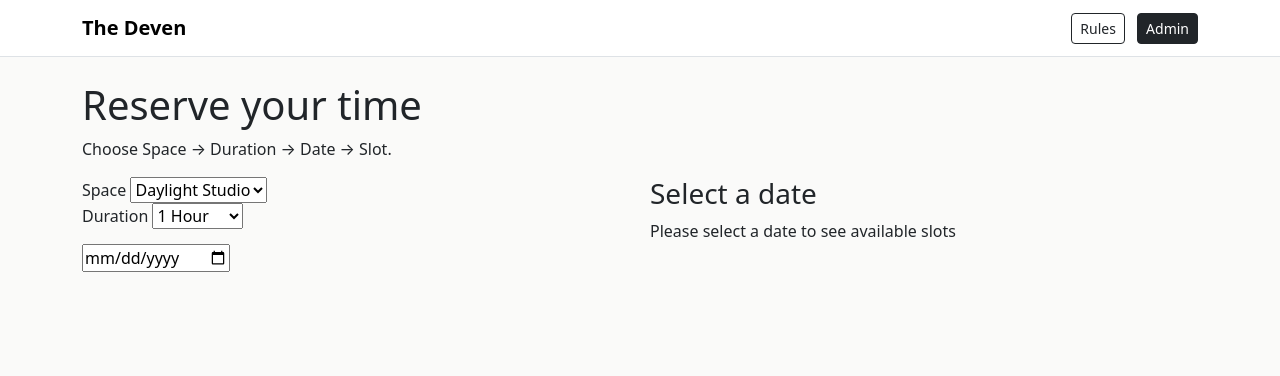
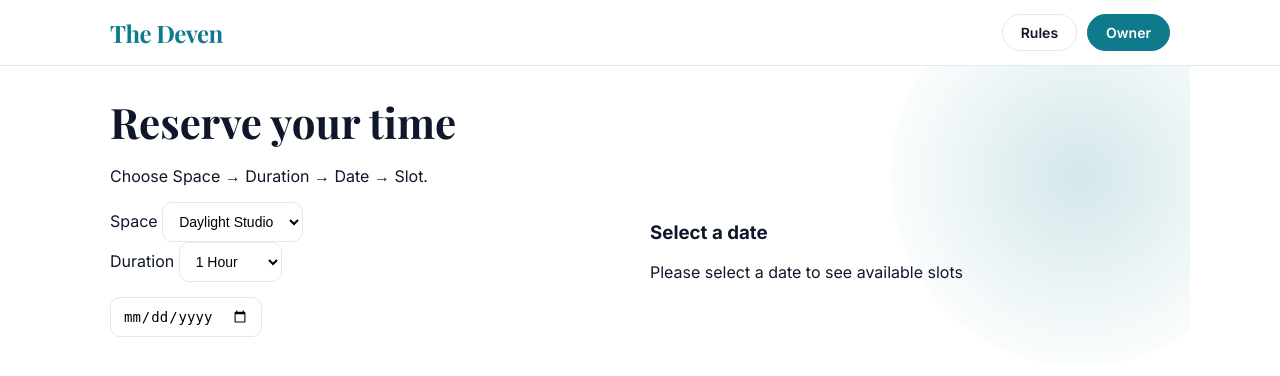
Before and after one commit to ashishpy2408-source/the-deven-booking, a Flask app: page / in a window 1280 px wide. Shown: the top 376 px of the page. Run offline with Flask 3, Linux system fonts and the light colour scheme.

Commit message:
Update base.html

```diff
--- a/templates/base.html
+++ b/templates/base.html
@@ -3,28 +3,63 @@
 <head>
   <meta charset="utf-8">
   <meta name="viewport" content="width=device-width,initial-scale=1">
-  <title>{{ studio_name }} — {{ tagline }}</title>
-  <link href="https://cdn.jsdelivr.net/npm/bootstrap@5.3.3/dist/css/bootstrap.min.css" rel="stylesheet">
+  <title>{{ studio_name }} — Book</title>
+  <link href="https://fonts.googleapis.com/css2?family=Inter:wght@400;600;700&family=Playfair+Display:wght@700&display=swap" rel="stylesheet">
+  <style>
+    :root{
+      --blue:#0e7a8c; /* ye wala blue photo se */
+      --blue-dark:#0a5c6b;
+      --blue-light:#14b8a6;
+      --bg:#ffffff;
+      --bg-soft:#f0f9fa;
+      --ink:#0f172a;
+      --muted:#64748b;
+      --line:#e2e8f0;
+    }
+    *{box-sizing:border-box}
+    body{margin:0;background:var(--bg);color:var(--ink);font-family:Inter,sans-serif}
+    .nav{position:sticky;top:0;z-index:20;background:rgba(255,255,255,.9);backdrop-filter:blur(12px);border-bottom:1px solid var(--line)}
+    .nav-inner{max-width:1100px;margin:0 auto;padding:14px 20px;display:flex;justify-content:space-between;align-items:center}
+    .brand{font-family:Playfair Display,serif;font-weight:700;font-size:24px;color:var(--blue);text-decoration:none;letter-spacing:-0.5px}
+    .btn{padding:9px 18px;border-radius:999px;text-decoration:none;font-size:14px;font-weight:600;transition:.2s;border:1px solid var(--line)}
+    .btn-ghost{background:white;color:var(--ink)}
+    .btn-blue{background:var(--blue);color:white;border-color:var(--blue)}
+    .btn-blue:hover{background:var(--blue-dark)}
+    .container{max-width:1100px;margin:0 auto;padding:28px 20px}
+    /* headings */
+    h1{font-family:Playfair Display,serif;font-size:42px;margin:0 0 8px;color:var(--ink)}
+    .subtitle{color:var(--muted);margin-bottom:20px}
+    /* cards & inputs */
+    .card{background:white;border:1px solid var(--line);border-radius:18px;padding:18px;box-shadow:0 4px 20px rgba(14,122,140,.06)}
+    select, input[type="date"]{padding:10px 12px;border:1px solid var(--line);border-radius:10px;font-size:14px;background:white;outline:none}
+    select:focus, input:focus{border-color:var(--blue);box-shadow:0 0 0 3px rgba(14,122,140,.15)}
+    /* slot buttons */
+    .slot{border:1.5px solid var(--line);background:white;border-radius:12px;padding:12px 8px;text-align:center;cursor:pointer;transition:.2s;font-weight:600}
+    .slot:hover{border-color:var(--blue);background:var(--bg-soft);color:var(--blue)}
+    .slot.active{background:var(--blue);color:white;border-color:var(--blue)}
+    /* big sections */
+    .hero-accent{position:relative;overflow:hidden}
+    .hero-accent::after{content:"";position:absolute;right:-80px;top:-80px;width:380px;height:380px;background:radial-gradient(300px at center,var(--blue) 0%, transparent 70%);opacity:.18;pointer-events:none;border-radius:50%}
+  </style>
+  {% block head %}{% endblock %}
 </head>
-<body style="background:#fafaf9">
-  <nav class="navbar navbar-light bg-white border-bottom">
-    <div class="container">
-      <a class="navbar-brand fw-bold" href="/">{{ studio_name }}</a>
-      <div>
-        <a class="btn btn-sm btn-outline-dark me-2" href="/rules">Rules</a>
-        <a class="btn btn-sm btn-dark" href="/admin">Admin</a>
+<body>
+  <div class="nav">
+    <div class="nav-inner">
+      <a class="brand" href="/">The Deven</a>
+      <div style="display:flex;gap:10px">
+        <a class="btn btn-ghost" href="/rules">Rules</a>
+        <a class="btn btn-blue" href="/admin">Owner</a>
       </div>
     </div>
-  </nav>
-  <main class="container py-4">
+  </div>
+  <div class="container hero-accent">
     {% with messages = get_flashed_messages() %}
       {% if messages %}
-        {% for m in messages %}
-          <div class="alert alert-info">{{ m }}</div>
-        {% endfor %}
+        {% for m in messages %}<div class="card" style="margin-bottom:14px;border-left:4px solid var(--blue)">{{ m }}</div>{% endfor %}
       {% endif %}
     {% endwith %}
     {% block content %}{% endblock %}
-  </main>
+  </div>
 </body>
 </html>
```
